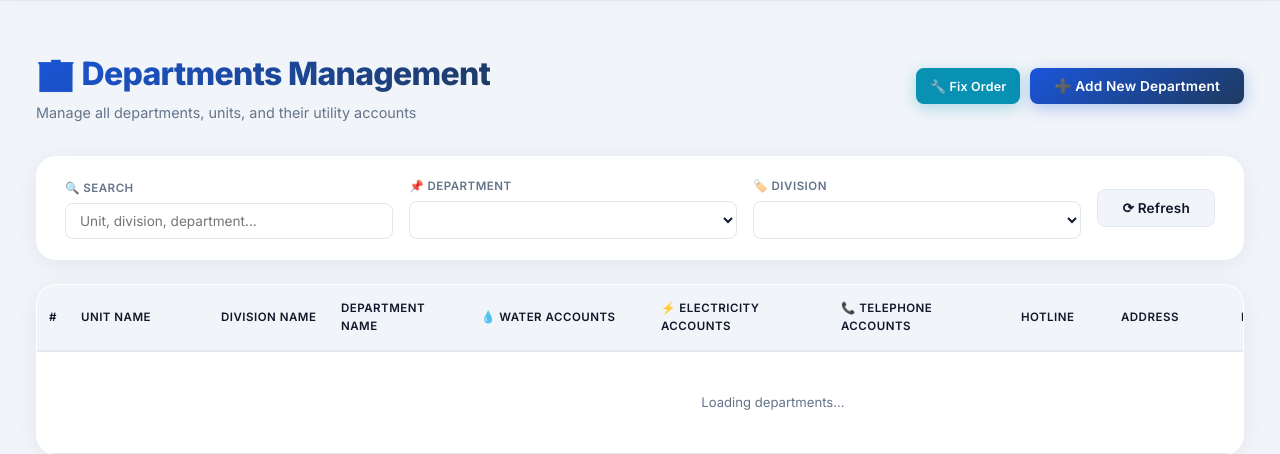
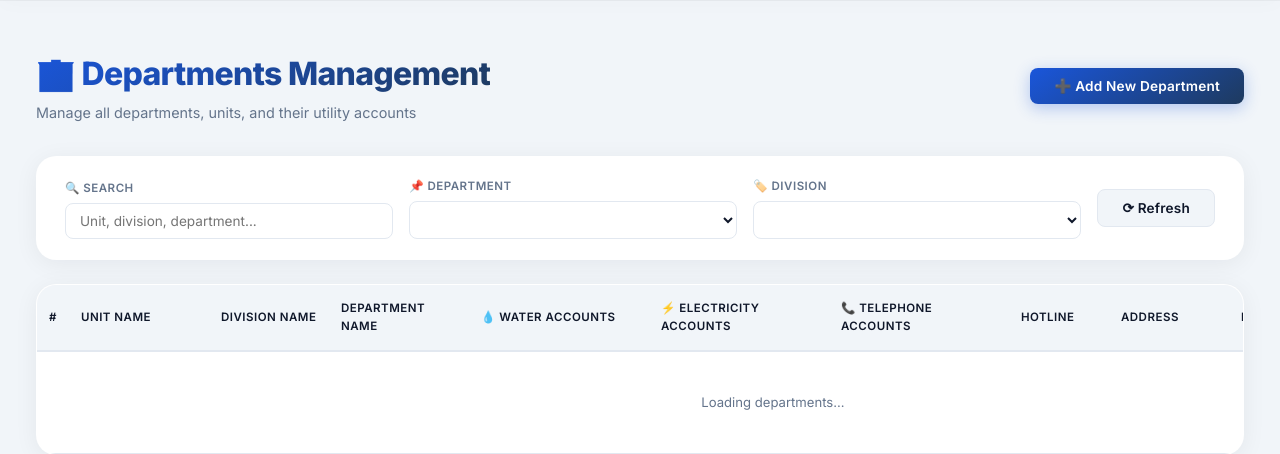
Before and after one commit to uka-bill/utility, a Flask app: page /departments in a window 1280 px wide. Shown: the part 76-530 px from the top of the page. Run offline with Flask 3, Linux system fonts and the light colour scheme; data that the repository does not hold is empty.

Commit message:
Update departments.html

```diff
--- a/templates/departments.html
+++ b/templates/departments.html
@@ -743,10 +743,7 @@
             <h1 class="page-title">🏢 Departments Management</h1>
             <span class="page-subtitle">Manage all departments, units, and their utility accounts</span>
         </div>
-        <div style="display:flex; gap:10px;">
-            <button class="btn btn-info btn-sm" id="fixOrderBtn">🔧 Fix Order</button>
-            <button class="btn btn-primary" id="addNewDeptBtn">➕ Add New Department</button>
-        </div>
+        <button class="btn btn-primary" id="addNewDeptBtn">➕ Add New Department</button>
     </div>
 
     <div class="filters-bar">
@@ -877,7 +874,7 @@
         });
     }
 
-    // ===== FILTERED & SORTED (exactly like water.html) =====
+    // ===== FILTERED & SORTED (matches water.html) =====
     function getFilteredDepartments() {
         let filtered = [...allDepartments];
         const search = document.getElementById('searchFilter').value.toLowerCase();
@@ -894,7 +891,6 @@
         if (deptFilter !== 'all') filtered = filtered.filter(d => d.department_name === deptFilter);
         if (divFilter !== 'all') filtered = filtered.filter(d => d.division_name === divFilter);
 
-        // Group by department_name
         const grouped = {};
         filtered.forEach(d => {
             const key = d.department_name || 'Other';
@@ -902,7 +898,6 @@
             grouped[key].push(d);
         });
 
-        // Sort groups by min display_order (fallback to id)
         const sortedGroupKeys = Object.keys(grouped).sort((a, b) => {
             const minOrderA = Math.min(...grouped[a].map(d => d.display_order !== undefined ? d.display_order : d.id));
             const minOrderB = Math.min(...grouped[b].map(d => d.display_order !== undefined ? d.display_order : d.id));
@@ -912,7 +907,6 @@
             return minIdA - minIdB;
         });
 
-        // Flatten: within each group sort by display_order (fallback id)
         const result = [];
         sortedGroupKeys.forEach(key => {
             const depts = grouped[key].sort((a, b) => {
@@ -1021,7 +1015,7 @@
         });
     }
 
-    // ===== MOVE UP/DOWN (UPDATED: reload after success) =====
+    // ===== MOVE UP/DOWN (optimised – no reload on success) =====
     async function moveDepartmentUp(deptId) { await moveDepartment(deptId, -1); }
     async function moveDepartmentDown(deptId) { await moveDepartment(deptId, 1); }
 
@@ -1062,7 +1056,6 @@
         currentDept.display_order = neighborDept.display_order;
         neighborDept.display_order = tempOrder;
 
-        // Re-render immediately for visual feedback
         renderDepartments();
 
         try {
@@ -1114,41 +1107,13 @@
 
             showMessage('Order updated successfully');
 
-            // --- FIX: Reload from server to ensure consistent state ---
-            await loadDepartments();
+            // No reload – the local state is already updated and correct.
 
         } catch (error) {
             console.error('Move error:', error);
             showMessage('Error updating order: ' + error.message, true);
-            // Revert by reloading from server
+            // Revert by reloading from server to get the correct state back
             await loadDepartments();
-        } finally {
-            showLoading(false);
-        }
-    }
-
-    // ===== FIX ORDER =====
-    async function fixOrder() {
-        if (!confirm('⚠️ This will reset ALL departments to their original creation order.\nAny custom ordering will be lost.\n\nAre you sure you want to continue?')) {
-            return;
-        }
-        showLoading(true);
-        try {
-            const resp = await fetch('/api/departments/ensure-order', { method: 'POST' });
-            if (!resp.ok) {
-                const errText = await resp.text();
-                throw new Error(`Server returned ${resp.status}: ${errText}`);
-            }
-            const result = await resp.json();
-            if (result.success) {
-                showMessage(result.message, false);
-                await loadDepartments();
-            } else {
-                showMessage(result.error || 'Failed to fix order', true);
-            }
-        } catch (err) {
-            console.error('Fix order error:', err);
-            showMessage('Network error: ' + err.message, true);
         } finally {
             showLoading(false);
         }
@@ -1375,7 +1340,6 @@
         container.innerHTML = html;
     }
 
-    // ===== COLLECT FORM DATA (NO CLEANING) =====
     function collectFormData() {
         syncFormDataToObject();
         console.log('📤 Sending department data:', {
@@ -1523,7 +1487,6 @@
     document.getElementById('saveDeptBtn').addEventListener('click', saveDepartment);
     document.getElementById('addNewDeptBtn').addEventListener('click', addNewDepartment);
     document.getElementById('refreshBtn').addEventListener('click', loadDepartments);
-    document.getElementById('fixOrderBtn').addEventListener('click', fixOrder);
     document.getElementById('searchFilter').addEventListener('input', () => renderDepartments());
     document.getElementById('departmentFilter').addEventListener('change', () => renderDepartments());
     document.getElementById('divisionFilter').addEventListener('change', () => renderDepartments());
```
